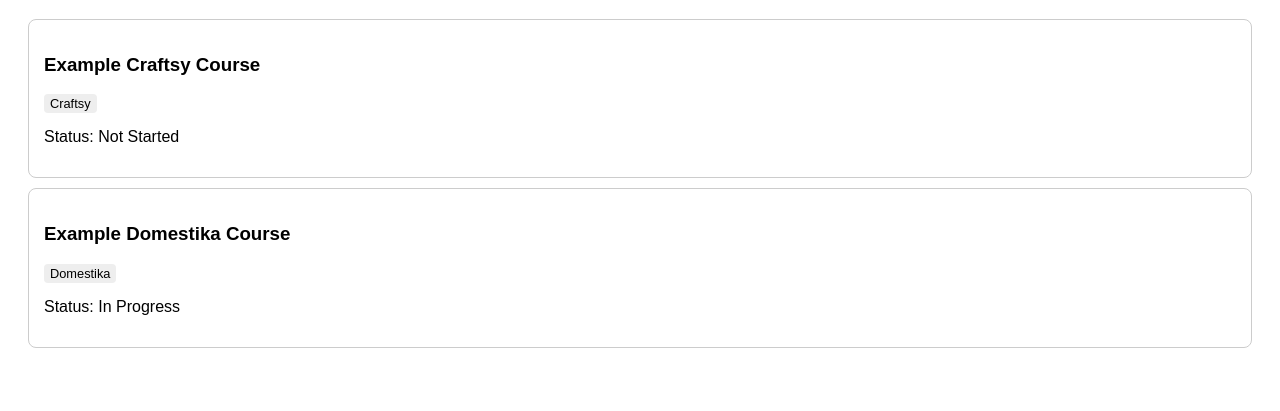
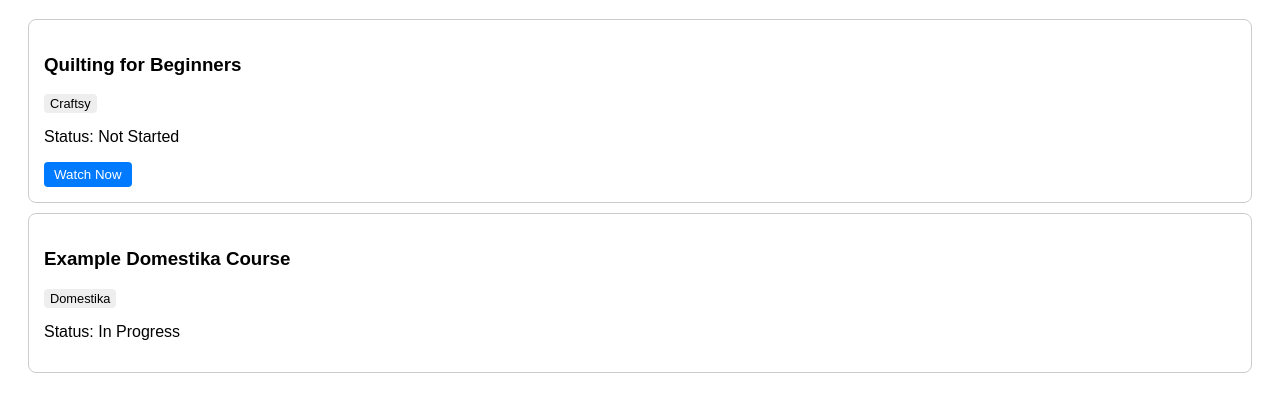
Before and after one commit to tjlefebvre/course-dashboard, a plain HTML site: page index.html in a window 1280 px wide. Shown: the part 89-500 px from the top of the page. Drawn offline with Linux system fonts and the light colour scheme.

Commit message:
Add link to Craftsy course

```diff
--- a/index.html
+++ b/index.html
@@ -12,9 +12,14 @@
     <h1>My Learning Library</h1>
 
     <div class="course-card">
-        <h3>Example Craftsy Course</h3>
+        <h3>Quilting for Beginners</h3>
         <span class="platform-tag">Craftsy</span>
         <p>Status: Not Started</p>
+        <a href="https://www.craftsy.com" target="_blank">
+            <button style="cursor: pointer; background: #007bff; color: white; border: none; padding: 5px 10px; border-radius: 4px;">
+                Watch Now
+            </button>
+        </a>
     </div>
 
     <div class="course-card">
```
